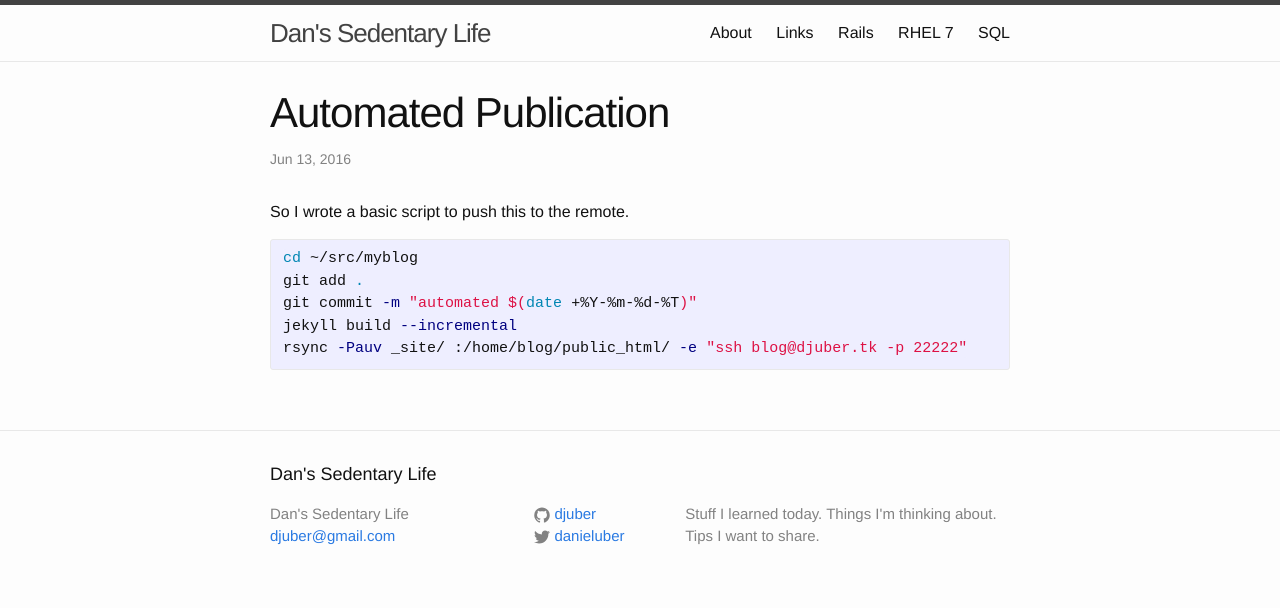
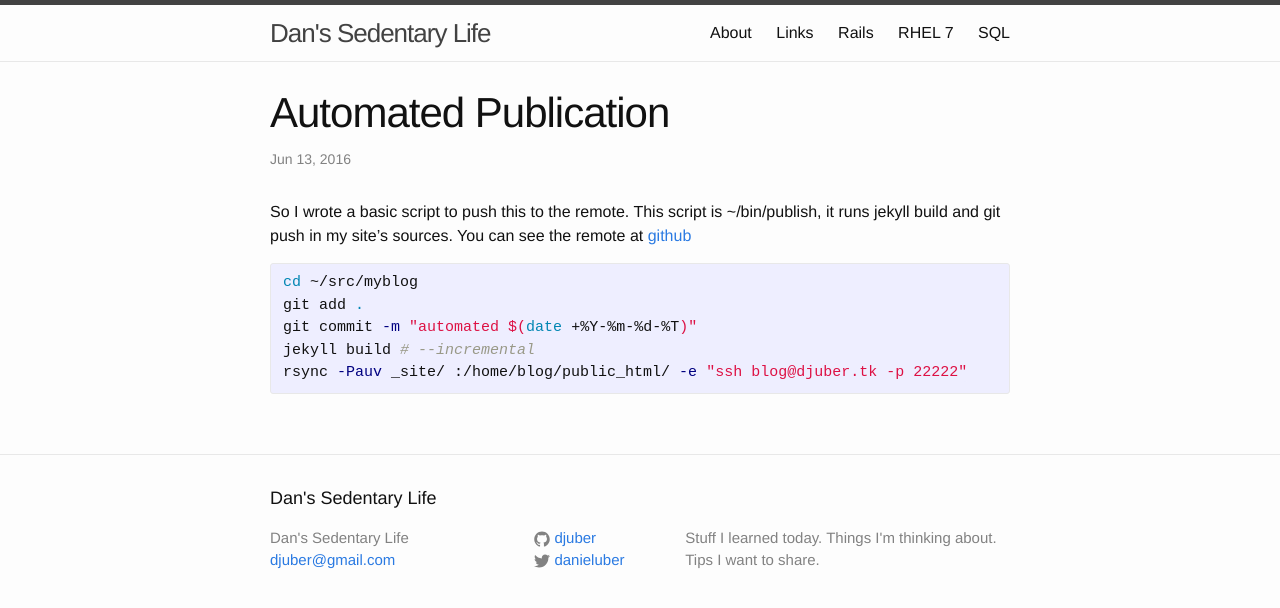
Before and after one commit to djuber/myblog, a Jekyll site: the page built from _posts/2016-06-13-automated-publication.markdown, in a window 1280 px wide. Shown: the top 608 px of the page. Built offline with Jekyll 4.4.1, drawn with Linux system fonts in a browser that asks for light colours.

Commit message:
automated 2016-06-13-00:45:15

```diff
--- a/_posts/2016-06-13-automated-publication.markdown
+++ b/_posts/2016-06-13-automated-publication.markdown
@@ -5,14 +5,12 @@ date:   2016-06-13 00:35 -0500
 categories:  labnotes
 ---
 
-So I wrote a basic script to push this to the remote.
+So I wrote a basic script to push this to the remote. This script is ~/bin/publish, it runs jekyll build and git push in my site's sources. You can see the remote at [github](https://github.com/djuber/myblog/)
 
 {% highlight bash %}
-
 cd ~/src/myblog
 git add .
 git commit -m "automated $(date +%Y-%m-%d-%T)"
-jekyll build --incremental
+jekyll build # --incremental
 rsync -Pauv _site/ :/home/blog/public_html/ -e "ssh blog@djuber.tk -p 22222"
-
 {% endhighlight %}
```
